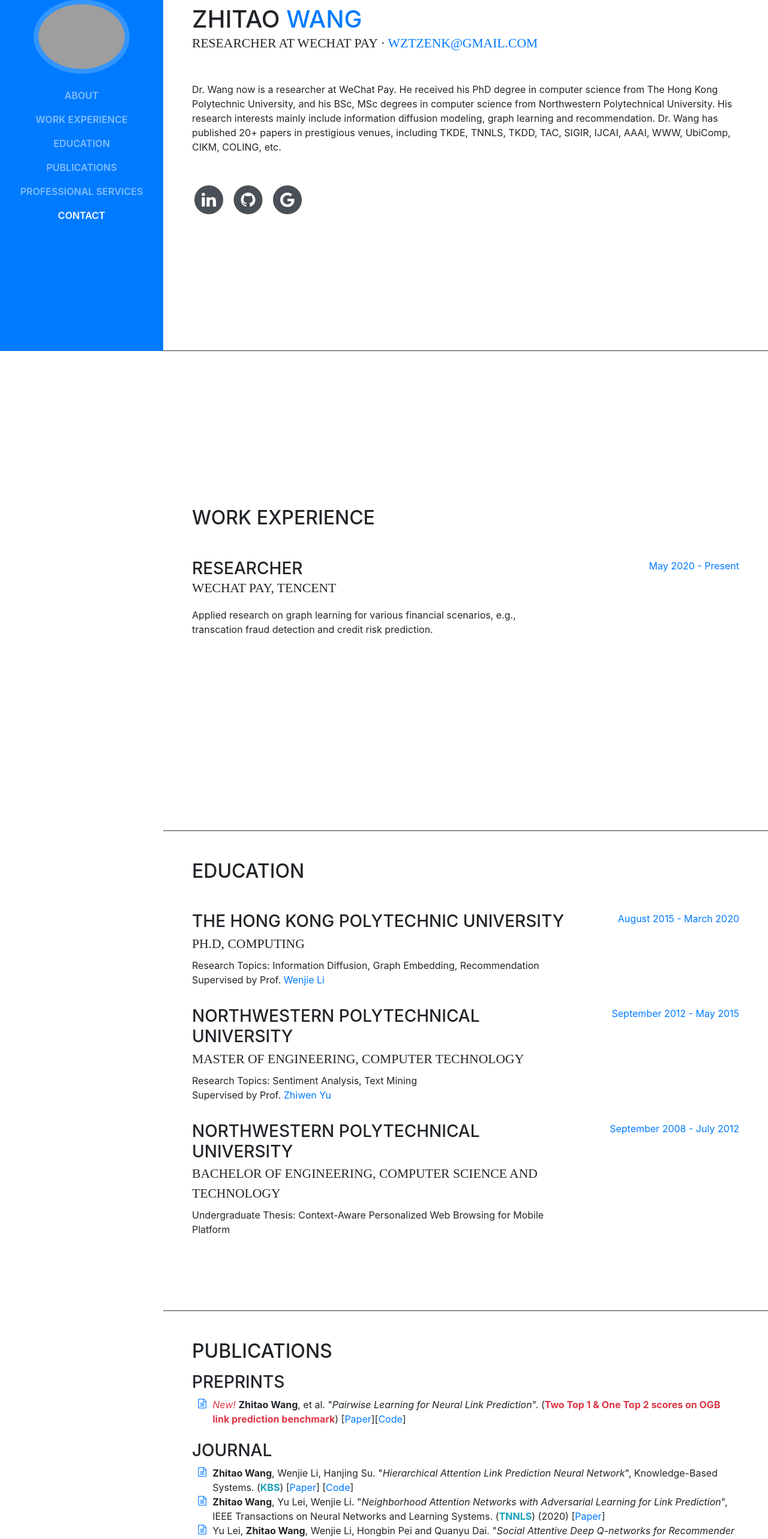
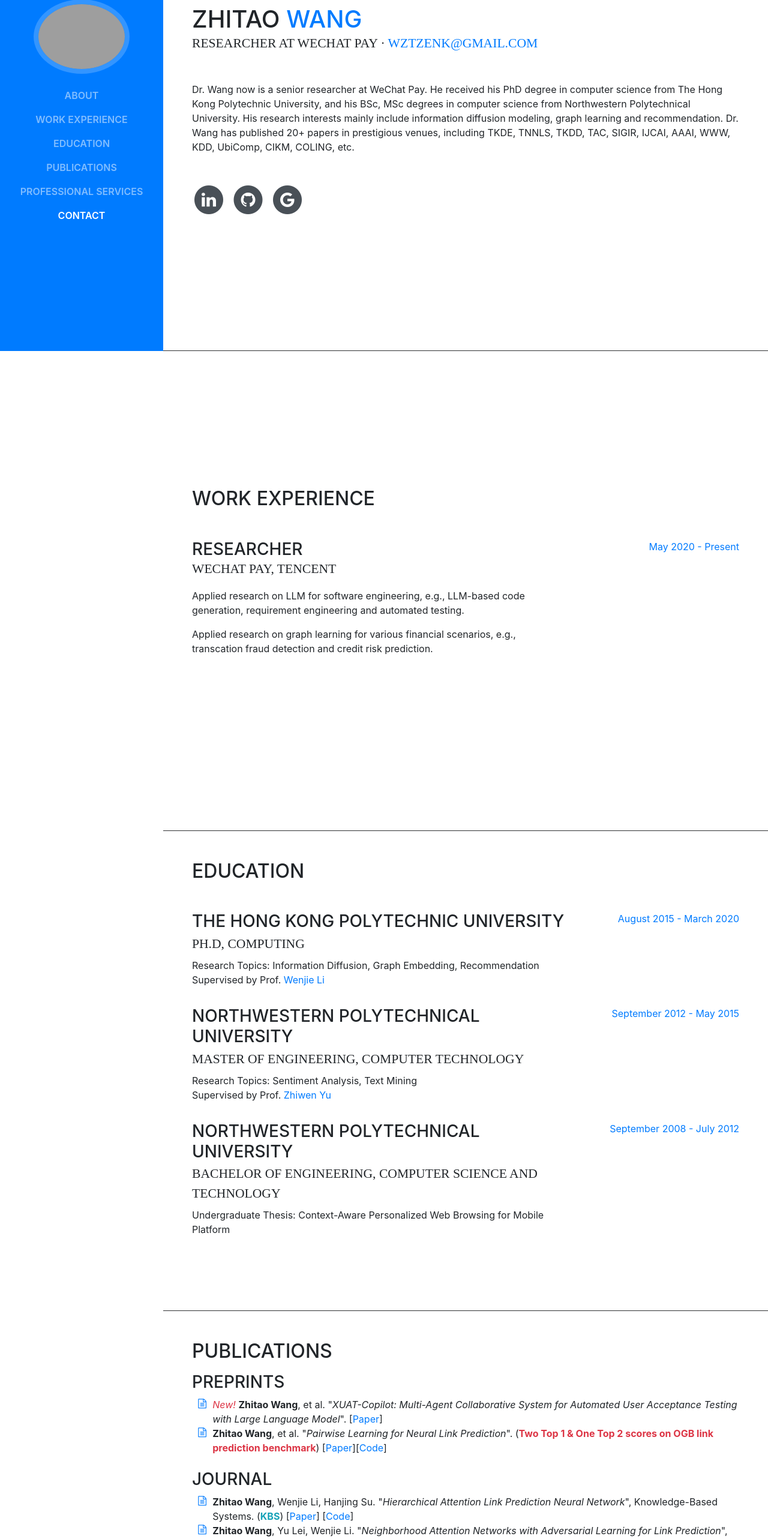
Before and after one commit to zhitao-wang/zhitao-wang.github.io, a website with bundled scripts: page index.html in a window 1280 px wide. Shown: the part 215-2780 px from the top of the page at 60% size. Built offline with nearby package versions, Linux system fonts and the light colour scheme; grey boxes are pictures that could not be loaded; a web font is replaced by a local one.

Commit message:
Update index.html

```diff
--- a/index.html
+++ b/index.html
@@ -80,8 +80,8 @@
           <div class="subheading mb-5">Researcher at WeChat Pay ·
             <a href="mailto:name@email.com">wztzenk@gmail.com</a>
           </div>
-          <p class="mb-5">Dr. Wang now is a researcher at WeChat Pay. He received his PhD degree in computer science from The Hong Kong Polytechnic University, and his BSc, MSc degrees in computer science from Northwestern Polytechnical University. His
-research interests mainly include information diffusion modeling, graph learning and recommendation. Dr. Wang has published 20+ papers in prestigious venues, including TKDE, TNNLS, TKDD, TAC, SIGIR, IJCAI, AAAI, WWW, UbiComp, CIKM, COLING, etc. </p>
+          <p class="mb-5">Dr. Wang now is a senior researcher at WeChat Pay. He received his PhD degree in computer science from The Hong Kong Polytechnic University, and his BSc, MSc degrees in computer science from Northwestern Polytechnical University. His
+research interests mainly include information diffusion modeling, graph learning and recommendation. Dr. Wang has published 20+ papers in prestigious venues, including TKDE, TNNLS, TKDD, TAC, SIGIR, IJCAI, AAAI, WWW, KDD, UbiComp, CIKM, COLING, etc. </p>
           <ul class="list-inline list-social-icons mb-0">
 <!--             <li class="list-inline-item">
               <a href="#">
@@ -135,6 +135,7 @@ research interests mainly include information diffusion modeling, graph learning
             <div class="resume-content mr-auto">
               <h3 class="mb-0">Researcher</h3>
               <div class="subheading mb-3">WeChat Pay, Tencent</div>
+              <p> Applied research on LLM for software engineering, e.g., LLM-based code generation, requirement engineering and automated testing.</p>
               <p> Applied research on graph learning for various financial scenarios, e.g., transcation fraud detection and credit risk prediction.</p>
             </div>
             <div class="resume-date text-md-right">
@@ -194,6 +195,10 @@ research interests mainly include information diffusion modeling, graph learning
           <ul class="fa-ul mb-0">
             <li><em class="text-danger">New! </em>
               <i class="fa-li fa fa-file-text-o text-primary"></i>
+             <strong>Zhitao Wang</strong>, et al. "<em>XUAT-Copilot: Multi-Agent Collaborative System for Automated User Acceptance Testing with Large Language Model</em>". [<a href=https://arxiv.org/abs/2401.02705>Paper</a>]
+            </li>
+            <li>
+              <i class="fa-li fa fa-file-text-o text-primary"></i>
              <strong>Zhitao Wang</strong>, et al. "<em>Pairwise Learning for Neural Link Prediction</em>". (<strong class="text-danger">Two Top 1 & One Top 2 scores on OGB link prediction benchmark</strong>) [<a href=https://arxiv.org/abs/2112.02936>Paper</a>][<a href=https://github.com/zhitao-wang/PLNLP>Code</a>]
             </li>
           </ul>
@@ -230,6 +235,10 @@ research interests mainly include information diffusion modeling, graph learning
           <h3 class="mb-2">Conference</h3>
           <ul class="fa-ul mb-0">
           <li><em class="text-danger">New! </em>
+              <i class="fa-li fa fa-file-text-o text-primary"></i>
+             Yanran Li, Wenjie Li, <strong>Zhitao Wang</strong>. "<em>Analyzing Online Transaction Networks with Network Motifs</em>", The 28th ACM SIGKDD Conference on Knowledge Discovery and Data Mining, 2022. (<strong class="text-info">KDD'22</strong>) [<a href=https://dl.acm.org/doi/abs/10.1145/3534678.3539096>Paper</a>]
+          </li>
+          <li>
               <i class="fa-li fa fa-file-text-o text-primary"></i>
              Yanran Li, Wenjie Li, <strong>Zhitao Wang</strong>. "<em>Graph-Structured Context Understanding for Knowledge-grounded Response Generation</em>", The 44th International ACM SIGIR Conference on Research and Development in Information Retrieval, 2021. (<strong class="text-info">SIGIR'21</strong>) [<a href=https://dl.acm.org/doi/pdf/10.1145/3404835.3463000>Paper</a>]
             </li>
@@ -302,6 +311,9 @@ research interests mainly include information diffusion modeling, graph learning
             <li>
 <!--               <i class="fa-li fa"></i> -->
               Knowledge Based Systems</li>
+            <li>
+<!--               <i class="fa-li fa"></i> -->
+              Scientific Reports</li>
           </ul>
           <br>
           <h3 class="mb-2">Conference Reviewer</h3>
```
